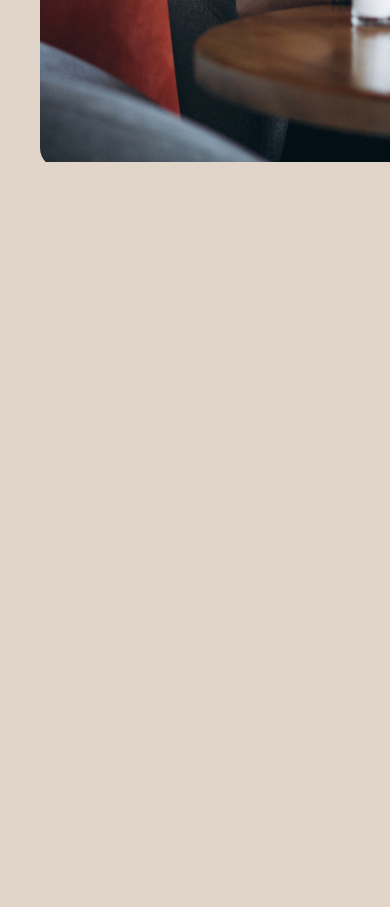
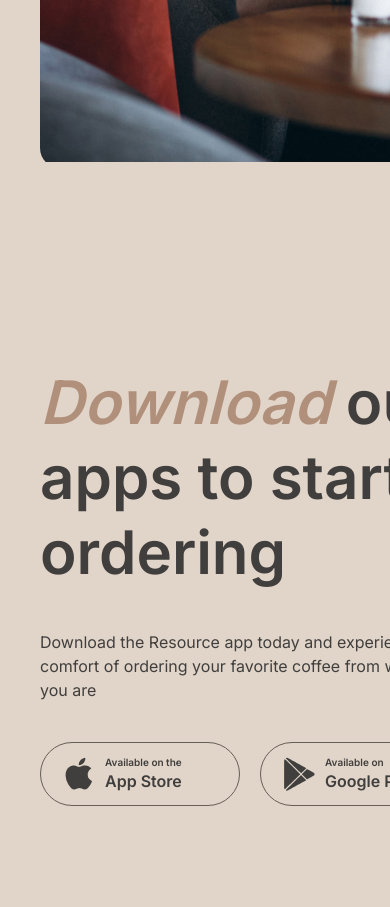
Before and after one commit to letanatol/pet-projects_R_S_School_stage_1-2, a plain HTML site: page coffee-house/pages/main/index.html in a window 390 px wide. Shown: the part 4919-5826 px from the top of the page. Before the commit the page ends 5227 px from the top, so only its background shows below. Drawn offline with Linux system fonts and the light colour scheme.

Commit message:
feat: add section mobile

```diff
--- a/coffee-house/pages/main/index.html
+++ b/coffee-house/pages/main/index.html
@@ -69,23 +69,27 @@
           <h3 class="favorite__title">Choose your <span>favorite</span> coffee</h3>
           <div class="favorite__slider slider">
             <div class="slider__btn">
-              <svg class="slider__btn-left" xmlns="http://www.w3.org/2000/svg" width="24" height="24" viewBox="0 0 24 24"
-                fill="none">
+              <svg class="slider__btn-left" xmlns="http://www.w3.org/2000/svg" width="24" height="24"
+                viewBox="0 0 24 24" fill="none">
                 <path d="M18.5 12H6M6 12L12 6M6 12L12 18" stroke="#403F3D" stroke-linecap="round"
                   stroke-linejoin="round" />
               </svg>
             </div>
             <div class="slider__wrapper">
               <div class="slider__item">
-                <img src="../../assets/favorite/coffee-slider-1.png" alt="coffee-slider-1.png" class="slider__item-image">
+                <img src="../../assets/favorite/coffee-slider-1.png" alt="coffee-slider-1.png"
+                  class="slider__item-image">
                 <p class="slider__item-title">S’mores Frappuccino</p>
-                <p class="slider__item-description">This new drink takes an espresso and mixes it with brown sugar and cinnamon before being topped with oat milk.</p>
+                <p class="slider__item-description">This new drink takes an espresso and mixes it with brown sugar and
+                  cinnamon before being topped with oat milk.</p>
                 <p class="slider__item-price">$5.50</p>
               </div>
             </div>
             <div class="slider__btn">
-              <svg class="slider__btn-right" xmlns="http://www.w3.org/2000/svg" width="24" height="24" viewBox="0 0 24 24" fill="none">
-                <path d="M6 12H18.5M18.5 12L12.5 6M18.5 12L12.5 18" stroke="#403F3D" stroke-linecap="round" stroke-linejoin="round" />
+              <svg class="slider__btn-right" xmlns="http://www.w3.org/2000/svg" width="24" height="24"
+                viewBox="0 0 24 24" fill="none">
+                <path d="M6 12H18.5M18.5 12L12.5 6M18.5 12L12.5 18" stroke="#403F3D" stroke-linecap="round"
+                  stroke-linejoin="round" />
               </svg>
             </div>
           </div>
@@ -99,8 +103,9 @@
 
 
       <section class="about">
-        <h3 class="about__title">Resource is <span>the perfect and cozy place</span> where you can enjoy a variety of hot beverages, relax, catch up with friends, or
-        get some work done.</h3>
+        <h3 class="about__title">Resource is <span>the perfect and cozy place</span> where you can enjoy a variety of
+          hot beverages, relax, catch up with friends, or
+          get some work done.</h3>
         <div class="about__wrapper">
           <div class="about__item">
             <img src="../../assets/about/about-1.jpg" alt="about-1">
@@ -118,6 +123,44 @@
       </section>
 
 
+      <section class="mobile">
+        <div class="mobile__wrapper">
+          <div class="mobile__content">
+            <h3 class="mobile__title"><span>Download</span> our apps to start ordering</h3>
+            <p class="mobile__description">Download the Resource app today and experience the comfort of ordering your
+              favorite coffee from wherever you are</p>
+            <div class="mobile__links">
+              <a href="#" class="mobile__link">
+                <div class="mobile__link-wrapper">
+                  <img src="../../assets/mobile/icon_app-store.png" alt="icon_app-store" class="mobile__link-icon">
+                  <div class="mobile__link-description">
+                    <span class="mobile__link-title">Available on the</span>
+                    <span class="mobile__link-content">App Store</span>
+                  </div>
+                </div>
+              </a>
+
+              <a href="#" class="mobile__link">
+                <div class="mobile__link-wrapper">
+                  <img src="../../assets/mobile/icon_google-play.png" alt="icon_google-play" class="mobile__link-icon">
+                  <div class="mobile__link-description">
+                    <span class="mobile__link-title">Available on</span>
+                    <span class="mobile__link-content">Google Play</span>
+                  </div>
+                </div>
+              </a>
+            </div>
+          </div>
+          <div class="mobile__image">
+            <img src="../../assets/mobile/mobile-screens.png" alt="mobile-screens">
+          </div>
+        </div>
+
+
+
+      </section>
+
+
 
     </main>
   </div>
--- a/coffee-house/pages/main/style.css
+++ b/coffee-house/pages/main/style.css
@@ -318,3 +318,84 @@ h1 {
     transition: all 0.4s;
   }
 }
+
+
+/* *********************** section mobile */
+
+.mobile {}
+
+.mobile__wrapper {
+  display: flex;
+  gap: 100px;
+}
+
+.mobile__content {
+  display: flex;
+  flex-direction: column;
+  justify-content: center;
+  gap: 40px;
+}
+
+.mobile__title {
+  color: #403F3D;
+  font-size: 60px;
+  font-weight: 600;
+  line-height: 125%;
+}
+
+.mobile__title span {
+  color: #B0907A;
+  font-style: italic;
+}
+
+.mobile__description {
+  color: #403F3D;
+  font-size: 16px;
+  font-weight: 400;
+  line-height: 150%;
+}
+
+.mobile__links {
+  display: flex;
+  gap: 20px;
+}
+
+.mobile__link {}
+
+.mobile__link-wrapper {
+  display: flex;
+  gap: 8px;
+  width: 200px;
+  border: 1px solid #665F55;
+  border-radius: 100px;
+  background-color: #E1D4C9;
+  color: #403F3D;
+  line-height: 150%;
+  cursor: pointer;
+  padding: 12px 20px;
+  align-items: center;
+  gap: 8px;
+}
+
+.mobile__link-icon {}
+
+.mobile__link-description {
+  display: flex;
+  flex-direction: column;
+}
+
+.mobile__link-title {
+  color: #403F3D;
+  font-size: 10px;
+  font-weight: 600;
+  line-height: 140%;
+}
+
+.mobile__link-content {
+  color: #403F3D;
+  font-size: 16px;
+  font-weight: 600;
+  line-height: 150%;
+}
+
+.mobile__image {}
```
Also changed, not shown: coffee-house/assets/mobile/icon_app-store.png (added), coffee-house/assets/mobile/icon_google-play.png (added), coffee-house/assets/mobile/mobile-screens.png (added).
